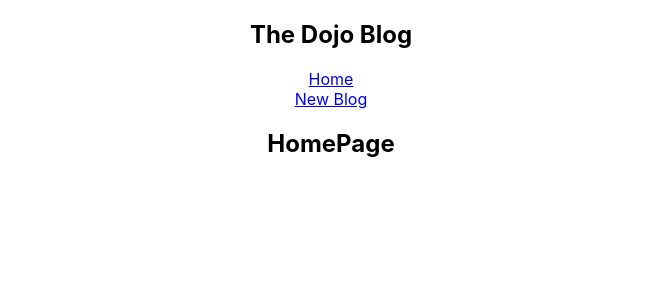
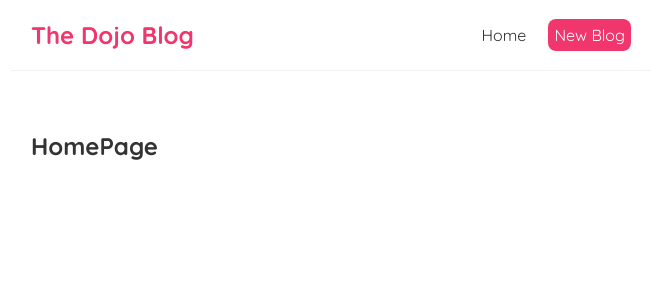
Before and after one commit to Syntactic-Labs/ReactStudies, a JavaScript app: page / in a window 1280 px wide. Shown: the top 300 px of the page, without its empty margins (309-971 px from the left). Built offline with nearby package versions, Linux system fonts and the light colour scheme; the HTML template or start-up script is replaced by a standard one.

Commit message:
Inline CSS in Navbar using JSX

```diff
--- a/src/App.css
+++ /dev/null
@@ -1,38 +0,0 @@
-.App {
-  text-align: center;
-}
-
-.App-logo {
-  height: 40vmin;
-  pointer-events: none;
-}
-
-@media (prefers-reduced-motion: no-preference) {
-  .App-logo {
-    animation: App-logo-spin infinite 20s linear;
-  }
-}
-
-.App-header {
-  background-color: #282c34;
-  min-height: 100vh;
-  display: flex;
-  flex-direction: column;
-  align-items: center;
-  justify-content: center;
-  font-size: calc(10px + 2vmin);
-  color: white;
-}
-
-.App-link {
-  color: #61dafb;
-}
-
-@keyframes App-logo-spin {
-  from {
-    transform: rotate(0deg);
-  }
-  to {
-    transform: rotate(360deg);
-  }
-}
--- a/src/App.js
+++ b/src/App.js
@@ -1,4 +1,3 @@
-import './App.css';
 import Navbar from './Navbar';
 import Home from './Home';
 
--- a/src/Navbar.js
+++ b/src/Navbar.js
@@ -2,9 +2,19 @@
   return (
     <nav className="navbar">
       <h1>The Dojo Blog</h1>
+      <div className="links">
         <a href="/">Home</a>
-        <br />
-        <a href="/create">New Blog</a>
+        <a
+          href="/create"
+          style={{
+            color: "white",
+            backgroundColor: "#f1356d",
+            borderRadius: "8px",
+          }}
+        >
+          New Blog
+        </a>
+      </div>
     </nav>
   );
 }
--- a/src/index.css
+++ b/src/index.css
@@ -1,13 +1,35 @@
-body {
+@import url('https://fonts.googleapis.com/css2?family=Quicksand:wght@300;400;500;600;700&display=swap');
+
+/* base styles */
+* {
   margin: 0;
-  font-family: -apple-system, BlinkMacSystemFont, 'Segoe UI', 'Roboto', 'Oxygen',
-    'Ubuntu', 'Cantarell', 'Fira Sans', 'Droid Sans', 'Helvetica Neue',
-    sans-serif;
-  -webkit-font-smoothing: antialiased;
-  -moz-osx-font-smoothing: grayscale;
+  font-family: "Quicksand";
+  color: #333;
 }
-
-code {
-  font-family: source-code-pro, Menlo, Monaco, Consolas, 'Courier New',
-    monospace;
+.navbar {
+  padding: 20px;
+  display: flex;
+  align-items: center;
+  max-width: 600px;
+  margin: 0 auto;
+  border-bottom: 1px solid #f2f2f2;
 }
+.navbar h1 {
+  color: #f1356d;
+}
+.navbar .links {
+  margin-left: auto;
+}
+.navbar a {
+  margin-left: 16px;
+  text-decoration: none;
+  padding: 6px;
+}
+.navbar a:hover {
+  color: #f1356d;
+}
+.content {
+  max-width: 600px;
+  margin: 40px auto;
+  padding: 20px;
+}
```
